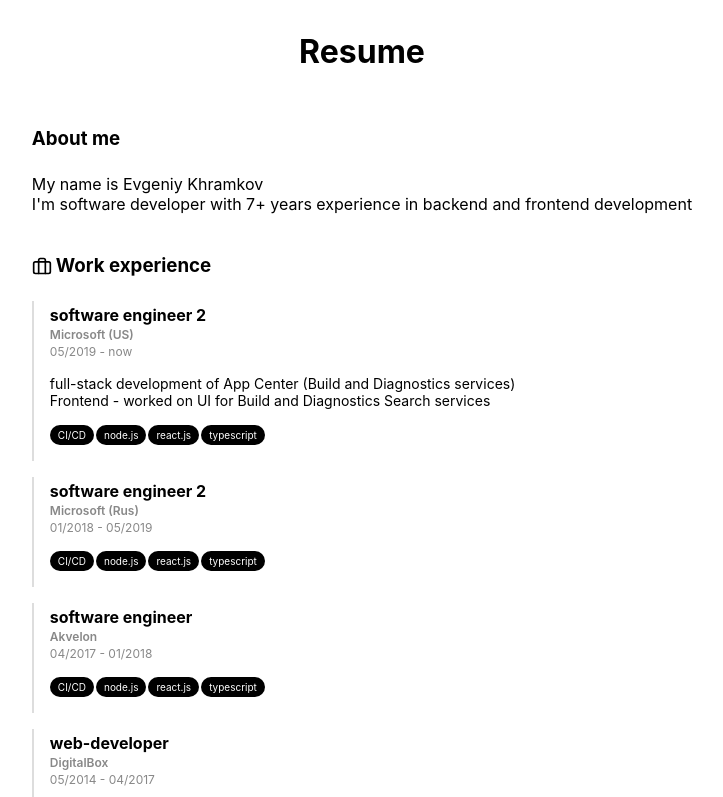
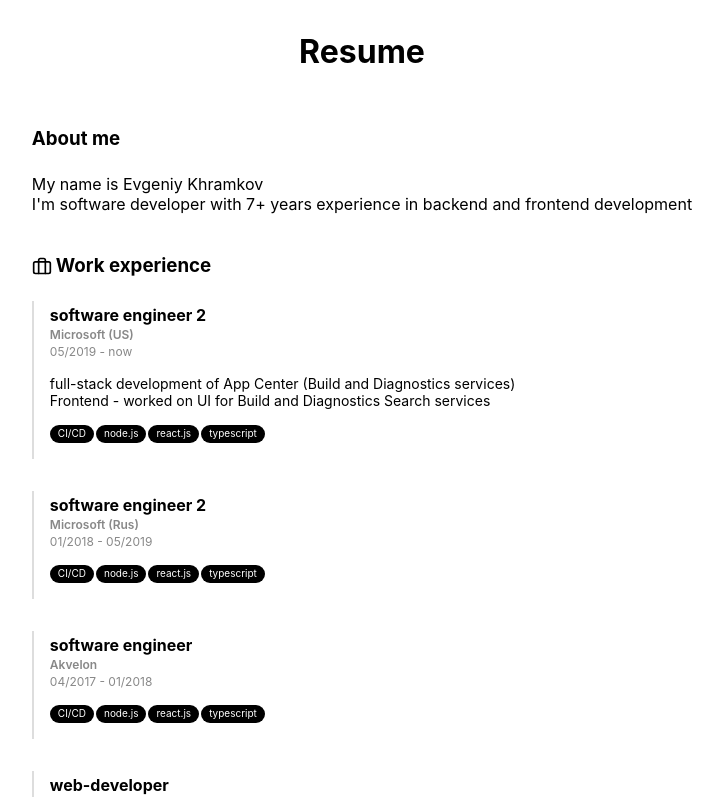
Before and after one commit to ewgenius/me, a Next.js app: page /resume in a window 1280 px wide. Shown: the top 797 px of the page, without its empty margins (278-1001 px from the left). Built offline with nearby package versions, Linux system fonts and the light colour scheme.

Commit message:
update styles

```diff
--- a/src/pages/resume.tsx
+++ b/src/pages/resume.tsx
@@ -1,6 +1,6 @@
 import { GetStaticProps } from "next";
 import { format } from "date-fns";
-import { Briefcase, BookOpen, ArrowLeftCircle } from "react-feather";
+import { Briefcase, BookOpen, Circle } from "react-feather";
 import { Layout } from "components/Layout";
 
 export type Dictionary<T = any> = { [id: string]: T };
--- a/src/styles/index.css
+++ b/src/styles/index.css
@@ -66,7 +66,7 @@ nav {
 }
 
 nav > a {
-  margin-bottom: var(--spacing-2);
+  margin-bottom: var(--spacing-3);
 }
 
 nav > a > svg {
@@ -110,7 +110,7 @@ h3 > svg {
 }
 
 .job:not(:last-child) {
-  margin-bottom: var(--spacing-4);
+  margin-bottom: var(--spacing-5);
 }
 
 .job-details {
@@ -135,10 +135,10 @@ h3 > svg {
 }
 
 .tag {
-  border-radius: 10px;
-  height: 20px;
+  border-radius: 9px;
+  height: 18px;
   font-size: 10px;
-  padding: var(--spacing-2) var(--spacing-3);
+  padding: var(--spacing-1) var(--spacing-3);
   background-color: var(--accent-color);
   color: var(--accent-text-color);
 }
```
